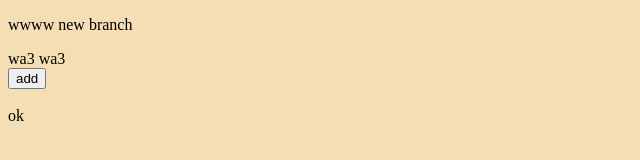
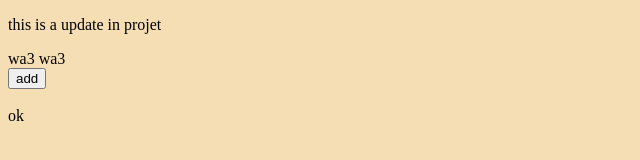
Before and after one commit to kadirimohamed-coder/myGit, a plain HTML site: page index.html in a window 1280 px wide. Shown: the full height of the page, 0-640 px from the left. Drawn offline with Linux system fonts and the light colour scheme.

Commit message:
Changing a paragraph in html file

```diff
--- a/index.html
+++ b/index.html
@@ -7,7 +7,7 @@
     <link rel="stylesheet" href="style.css">
 </head>
 <body>
-    <p id="p">wwww new branch</p>
+    <p id="p">this is a update in projet</p>
     <div id="div"></div>
     <button onclick="ss()">add</button><br><br>
     ok
```
